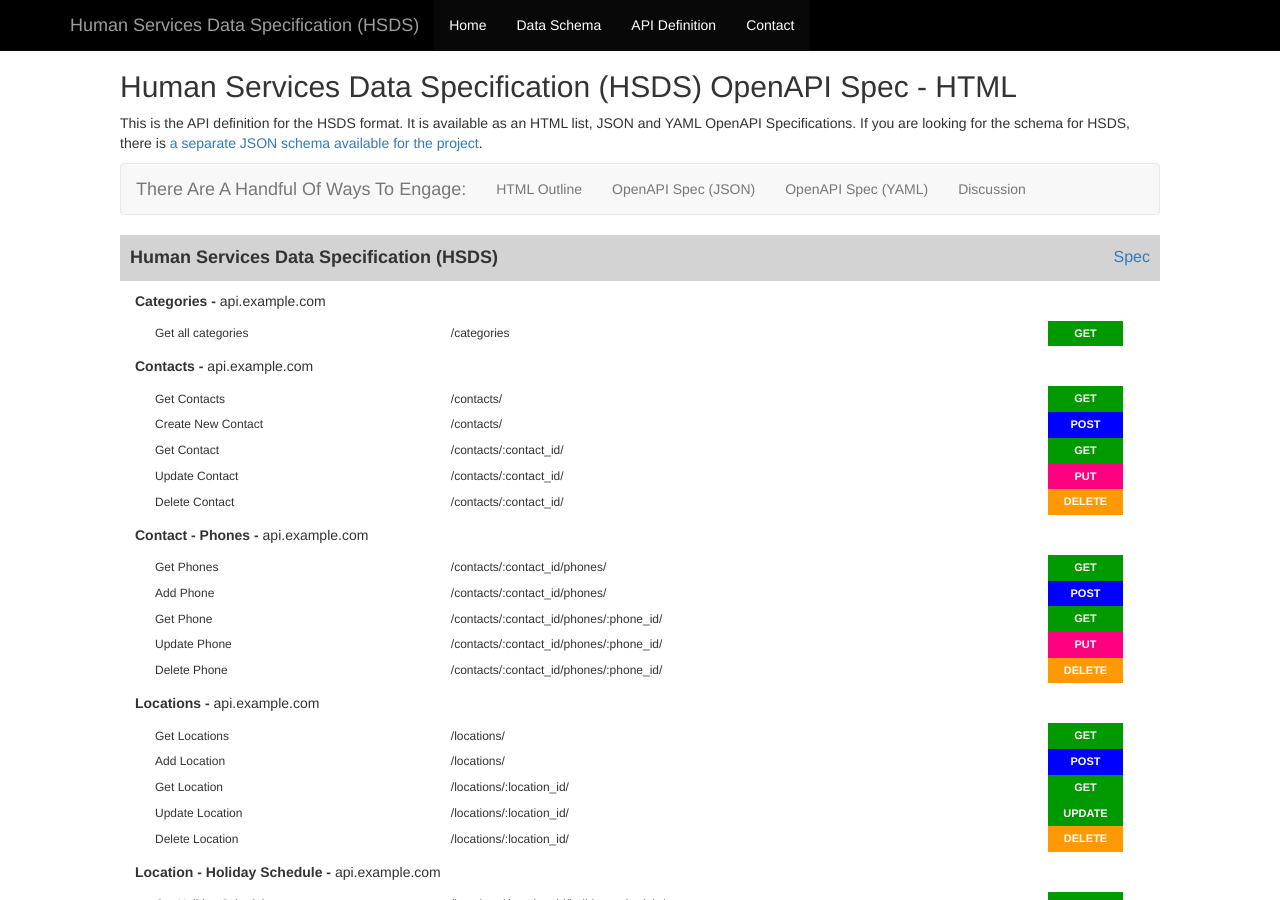
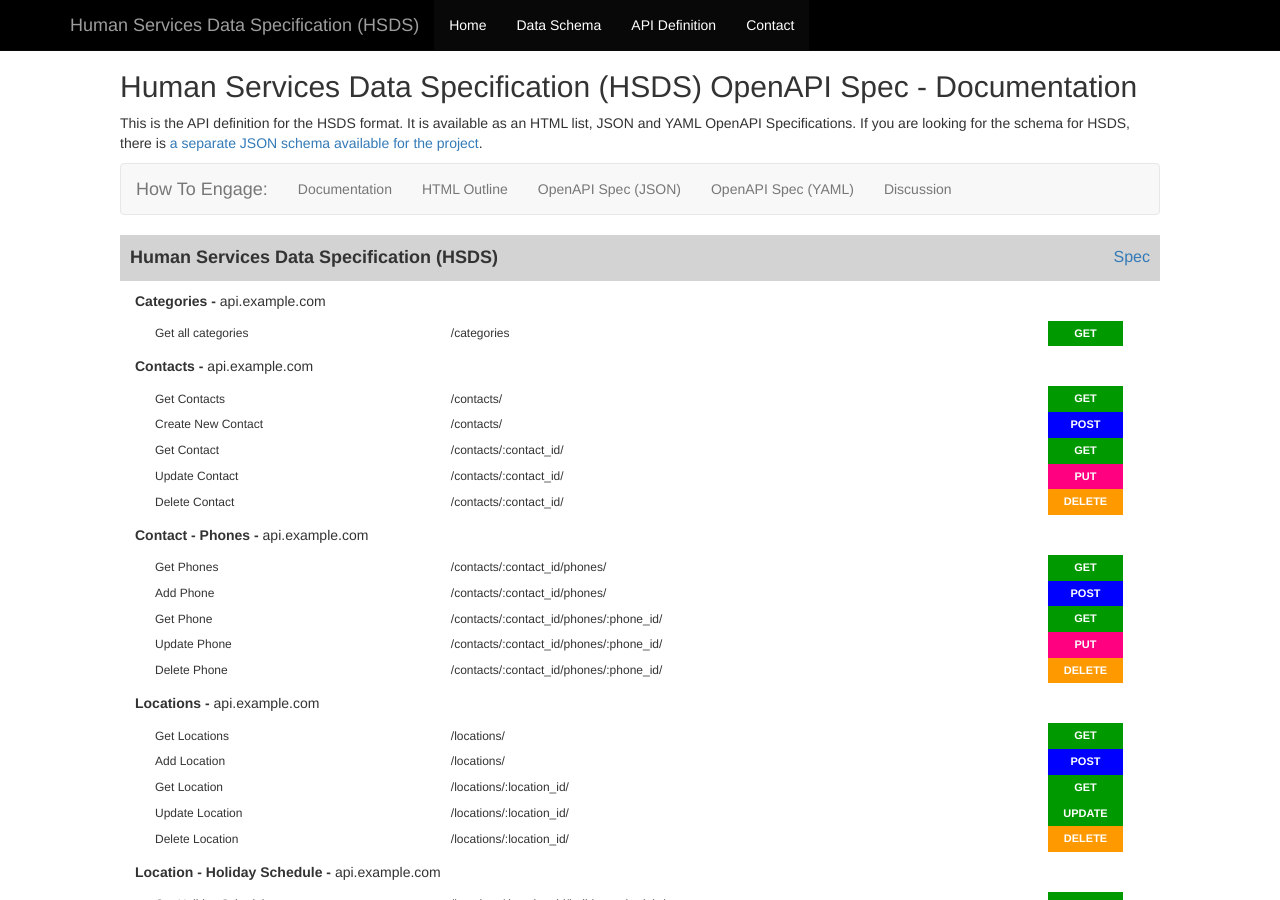
Before and after one commit to openreferral/api-specification, a Jekyll site: the page built from definition/index.html, in a window 1280 px wide and 900 px high. Built offline with Jekyll 4.4.1, drawn with Linux system fonts in a browser that asks for light colours; nearby versions of some CDN libraries; library files that are not in the unit come from our copies.

Commit message:
adjust nav

```diff
--- a/_includes/nav-definition.html
+++ b/_includes/nav-definition.html
@@ -1,10 +1,11 @@
 <nav class="navbar navbar-default">
   <div class="container-fluid">
     <div class="navbar-header">
-      <a class="navbar-brand" href="#">There Are A Handful Of Ways To Engage:</a>
+      <a class="navbar-brand" href="#">How To Engage:</a>
     </div>
     <div class="collapse navbar-collapse" id="bs-example-navbar-collapse-1">
       <ul class="nav navbar-nav">
+        <li{% if page.title == 'Human Services Data Specification (HSDS) Schema - Documentation' %} class="active"{% endif %}><a href="/definition/">Documentation</a></li>
         <li{% if page.title == 'Human Services Data Specification (HSDS) Schema - HTML' %} class="active"{% endif %}><a href="/schema/">HTML Outline</a></li>
         <li{% if page.title == 'Human Services Data Specification (HSDS) Schema - JSON' %} class="active"{% endif %}><a href="/definition/json/">OpenAPI Spec (JSON)</a></li>
         <li{% if page.title == 'Human Services Data Specification (HSDS) Schema - YAML' %} class="active"{% endif %}><a href="/definition/yaml/">OpenAPI Spec (YAML)</a></li>
--- a/_includes/nav-schema.html
+++ b/_includes/nav-schema.html
@@ -1,14 +1,14 @@
 <nav class="navbar navbar-default">
   <div class="container-fluid">
     <div class="navbar-header">
-      <a class="navbar-brand" href="#">There Are A Handful Of Ways To Engage:</a>
+      <a class="navbar-brand" href="#">How To Engage:</a>
     </div>
     <div class="collapse navbar-collapse" id="bs-example-navbar-collapse-1">
       <ul class="nav navbar-nav">
         <li class="active"><a href="/schema/">HTML Outline <span class="sr-only">(current)</span></a></li>
         <li><a href="/schema/json/">JSON Schema</a></li>
         <li><a href="/schema/yaml/">YAML Schema</a></li>
-        <li><a href="/schema/discussion/">Discussion</a></li>
+        <!--<li><a href="/schema/discussion/">Discussion</a></li>-->
       </ul>
     </div>
   </div>
--- a/definition/index.html
+++ b/definition/index.html
@@ -1,6 +1,6 @@
 ---
 layout: page
-title: 'Human Services Data Specification (HSDS) OpenAPI Spec - HTML'
+title: 'Human Services Data Specification (HSDS) OpenAPI Spec - Documentation'
 ---
 
 <p>This is the API definition for the HSDS format. It is available as an HTML list, JSON and YAML OpenAPI Specifications. If you are looking for the schema for HSDS, there is <a href="/schema/">a separate JSON schema available for the project</a>.</p>
```
